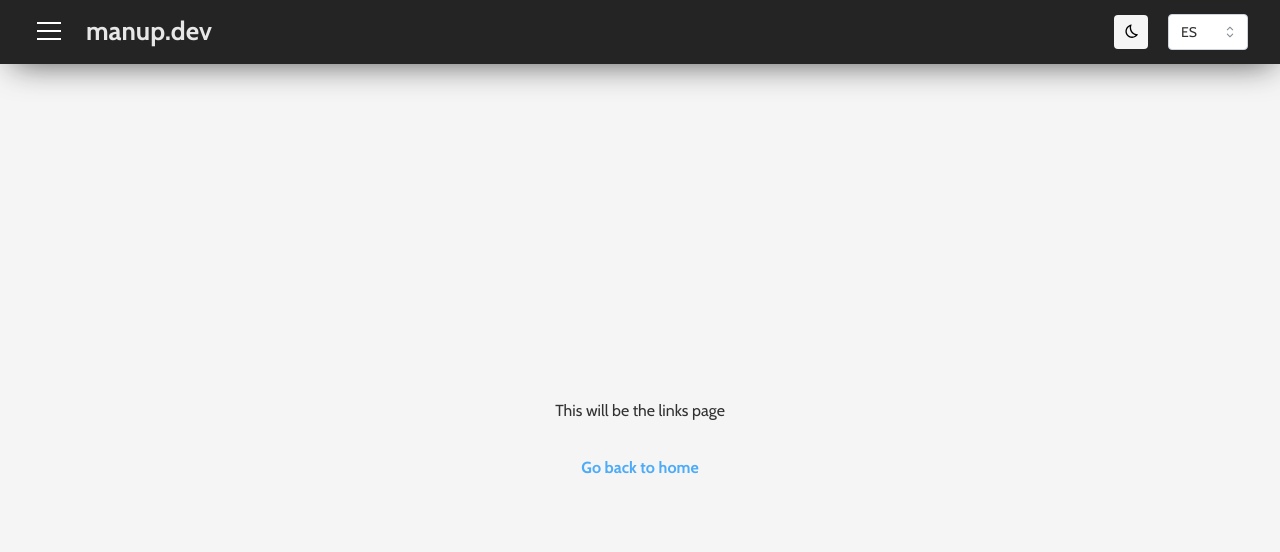
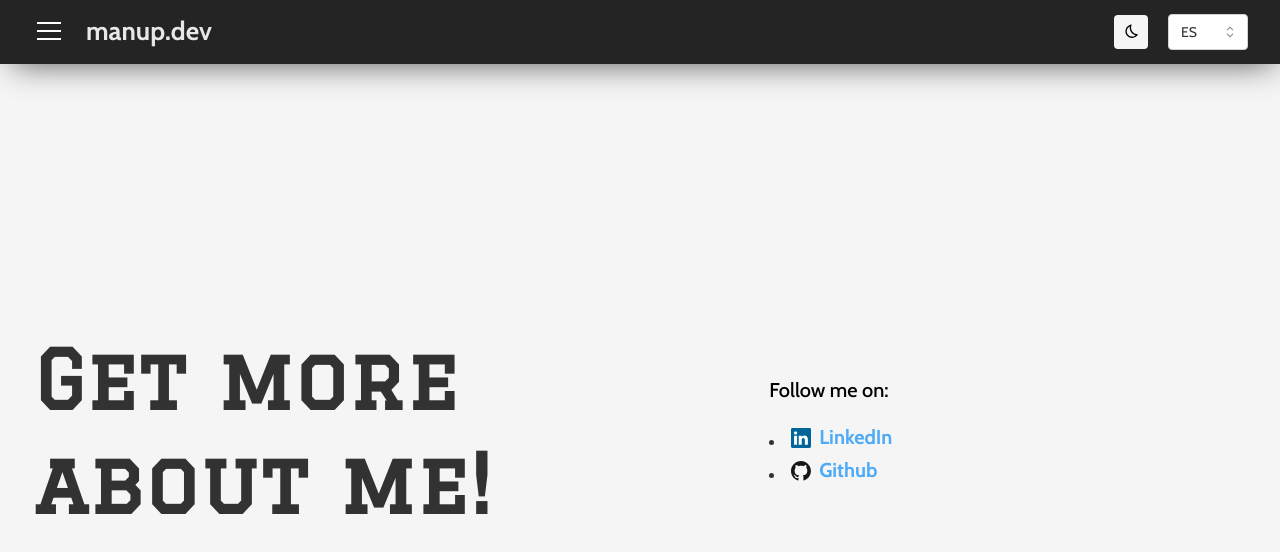
Before and after one commit to mperezy/manupdev, a React (Vite) app: page /links in a window 1280 px wide. Shown: the top 552 px of the page. Built offline with nearby package versions, Linux system fonts and the light colour scheme; a web font is replaced by a local one.

Commit message:
Add content for Links page
- Add LinkedIn SVG icon.

- Move heading component from home page component into a separated component file.

- Call use-orientation hook to detect when screen is landscape in order to avoid parent min-height.

```diff
--- /dev/null
+++ b/src/components/heading.tsx
@@ -0,0 +1,27 @@
+import type { ElementType, ReactNode } from 'react';
+import type { TitleProps } from '@mantine/core';
+import { Title } from '@mantine/core';
+
+type HeadingProps = {
+  as?: ElementType;
+  color?: TitleProps['c'];
+  children: ReactNode;
+  fontWeight?: TitleProps['fw'];
+  width?: TitleProps['w'];
+};
+
+export default ({ as, color, children, fontWeight, width }: HeadingProps) => (
+  <Title
+    variant='heading'
+    order={1}
+    w={width}
+    fz={{ base: '2rem', md: '5rem' }}
+    ta={{ base: 'center', md: 'left' }}
+    c={color}
+    component={as}
+    fw={fontWeight}
+    style={{ transition: 'all 0.5s' }}
+  >
+    {children}
+  </Title>
+);
--- a/src/components/icons/tech/github.tsx
+++ b/src/components/icons/tech/github.tsx
@@ -2,15 +2,20 @@
 
 import type { SVGProps } from 'react';
 
-export default ({ width = 20, height = 20 }: SVGProps<SVGElement>) => (
+export default ({
+  width = 20,
+  height = 20,
+  ...rest
+}: Omit<SVGProps<SVGElement>, 'ref'>) => (
   <svg
     xmlns='http://www.w3.org/2000/svg'
     width={width} // '2500'
     height={height} // '2432'
     viewBox='0 0 256 249'
     preserveAspectRatio='xMinYMin meet'
+    {...rest}
   >
-    <g fill='#161614'>
+    <g fill={rest.fill ?? '#161614'}>
       <path d='M127.505 0C57.095 0 0 57.085 0 127.505c0 56.336 36.534 104.13 87.196 120.99 6.372 1.18 8.712-2.766 8.712-6.134 0-3.04-.119-13.085-.173-23.739-35.473 7.713-42.958-15.044-42.958-15.044-5.8-14.738-14.157-18.656-14.157-18.656-11.568-7.914.872-7.752.872-7.752 12.804.9 19.546 13.14 19.546 13.14 11.372 19.493 29.828 13.857 37.104 10.6 1.144-8.242 4.449-13.866 8.095-17.05-28.32-3.225-58.092-14.158-58.092-63.014 0-13.92 4.981-25.295 13.138-34.224-1.324-3.212-5.688-16.18 1.235-33.743 0 0 10.707-3.427 35.073 13.07 10.17-2.826 21.078-4.242 31.914-4.29 10.836.048 21.752 1.464 31.942 4.29 24.337-16.497 35.029-13.07 35.029-13.07 6.94 17.563 2.574 30.531 1.25 33.743 8.175 8.929 13.122 20.303 13.122 34.224 0 48.972-29.828 59.756-58.22 62.912 4.573 3.957 8.648 11.717 8.648 23.612 0 17.06-.148 30.791-.148 34.991 0 3.393 2.295 7.369 8.759 6.117 50.634-16.879 87.122-64.656 87.122-120.973C255.009 57.085 197.922 0 127.505 0' />
       <path d='M47.755 181.634c-.28.633-1.278.823-2.185.389-.925-.416-1.445-1.28-1.145-1.916.275-.652 1.273-.834 2.196-.396.927.415 1.455 1.287 1.134 1.923M54.027 187.23c-.608.564-1.797.302-2.604-.589-.834-.889-.99-2.077-.373-2.65.627-.563 1.78-.3 2.616.59.834.899.996 2.08.36 2.65M58.33 194.39c-.782.543-2.06.034-2.849-1.1-.781-1.133-.781-2.493.017-3.038.792-.545 2.05-.055 2.85 1.07.78 1.153.78 2.513-.019 3.069M65.606 202.683c-.699.77-2.187.564-3.277-.488-1.114-1.028-1.425-2.487-.724-3.258.707-.772 2.204-.555 3.302.488 1.107 1.026 1.445 2.496.7 3.258M75.01 205.483c-.307.998-1.741 1.452-3.185 1.028-1.442-.437-2.386-1.607-2.095-2.616.3-1.005 1.74-1.478 3.195-1.024 1.44.435 2.386 1.596 2.086 2.612M85.714 206.67c.036 1.052-1.189 1.924-2.705 1.943-1.525.033-2.758-.818-2.774-1.852 0-1.062 1.197-1.926 2.721-1.951 1.516-.03 2.758.815 2.758 1.86M96.228 206.267c.182 1.026-.872 2.08-2.377 2.36-1.48.27-2.85-.363-3.039-1.38-.184-1.052.89-2.105 2.367-2.378 1.508-.262 2.857.355 3.049 1.398' />
     </g>
--- a/src/components/icons/tech/index.tsx
+++ b/src/components/icons/tech/index.tsx
@@ -15,6 +15,7 @@ import Github from 'components/icons/tech/github';
 import Gitlab from 'components/icons/tech/gitlab';
 import GraphQL from 'components/icons/tech/graphql';
 import Jquery from 'components/icons/tech/jquery';
+import LinkedIn from 'components/icons/tech/linked-in';
 import Mantine from 'components/icons/tech/mantine';
 import MongoDB from 'components/icons/tech/mongodb';
 import NextJS from 'components/icons/tech/nextjs';
@@ -45,6 +46,7 @@ const techIcons: Record<Tech, ComponentType<SVGProps<SVGElement>>> = {
   Gitlab,
   GraphQL,
   jQuery: Jquery,
+  LinkedIn,
   Mantine,
   MongoDB,
   'Next.js': NextJS,
--- /dev/null
+++ b/src/components/icons/tech/linked-in.tsx
@@ -0,0 +1,23 @@
+/* eslint-disable max-len */
+
+import type { SVGProps } from 'react';
+
+export default ({ width = 20, height = 20 }: SVGProps<SVGElement>) => (
+  <svg
+    xmlns='http://www.w3.org/2000/svg'
+    width={width} // '2490'
+    height={height} // '2500'
+    viewBox='0 0 256 256'
+  >
+    <g fill='none'>
+      <path
+        d='M0 18.338C0 8.216 8.474 0 18.92 0h218.16C247.53 0 256 8.216 256 18.338v219.327C256 247.79 247.53 256 237.08 256H18.92C8.475 256 0 247.791 0 237.668V18.335z'
+        fill='#069'
+      />
+      <path
+        d='M77.796 214.238V98.986H39.488v115.252H77.8zM58.65 83.253c13.356 0 21.671-8.85 21.671-19.91-.25-11.312-8.315-19.915-21.417-19.915-13.111 0-21.674 8.603-21.674 19.914 0 11.06 8.312 19.91 21.169 19.91h.248zM99 214.238h38.305v-64.355c0-3.44.25-6.889 1.262-9.346 2.768-6.885 9.071-14.012 19.656-14.012 13.858 0 19.405 10.568 19.405 26.063v61.65h38.304v-66.082c0-35.399-18.896-51.872-44.099-51.872-20.663 0-29.738 11.549-34.78 19.415h.255V98.99H99.002c.5 10.812-.003 115.252-.003 115.252z'
+        fill='#fff'
+      />
+    </g>
+  </svg>
+);
--- a/src/components/tech-badge/types.d.ts
+++ b/src/components/tech-badge/types.d.ts
@@ -15,6 +15,7 @@ type Tech =
   | 'Gitlab'
   | 'GraphQL'
   | 'jQuery'
+  | 'LinkedIn'
   | 'Mantine'
   | 'MongoDB'
   | 'Next.js'
--- a/src/pages/home.tsx
+++ b/src/pages/home.tsx
@@ -1,32 +1,9 @@
-import type { ElementType, ReactNode } from 'react';
 import { TypeAnimation } from 'react-type-animation';
-import type { TitleProps } from '@mantine/core';
-import { em, Flex, Image, Stack, Text, Title } from '@mantine/core';
+import { em, Flex, Image, Stack, Text } from '@mantine/core';
 import { useMediaQuery } from '@mantine/hooks';
+import Heading from 'components/heading';
 import MainLayout from 'components/main-layout';
 import useTheme from 'hooks/use-theme';
-
-type HeadingProps = {
-  as?: ElementType;
-  color?: TitleProps['c'];
-  children: ReactNode;
-  fontWeight?: TitleProps['fw'];
-};
-
-const Heading = ({ as, color, children, fontWeight }: HeadingProps) => (
-  <Title
-    variant='heading'
-    order={1}
-    fz={{ base: '2rem', md: '5rem' }}
-    ta={{ base: 'center', md: 'left' }}
-    c={color}
-    component={as}
-    fw={fontWeight}
-    style={{ transition: 'all 0.5s' }}
-  >
-    {children}
-  </Title>
-);
 
 export default () => {
   const { isLightTheme } = useTheme();
@@ -83,6 +60,7 @@ export default () => {
             w={{ base: '100%', md: '95%' }}
             ta={{ base: 'center', md: 'left' }}
             fz={{ base: 'lg', md: 'xl' }}
+            style={{ transition: 'all 0.5s' }}
           >
             Welcome to my website! you will get a sneak peek my professional
             work. I'm a software engineer who truly loves writing code and
@@ -98,7 +76,7 @@ export default () => {
             radius='50rem'
             style={{
               boxShadow: '2px 2px 57px 7px rgba(20,20,20,0.99)',
-              border: '.25rem #F5F5F5 solid',
+              border: '.45rem #F5F5F5 solid',
               transition: 'all 0.5s',
             }}
           />
--- a/src/pages/links.tsx
+++ b/src/pages/links.tsx
@@ -1,12 +1,83 @@
-import { Stack } from '@mantine/core';
-import Link from 'components/link';
+import type { ReactNode } from 'react';
+import { em, Anchor, Flex, List, Stack, Text } from '@mantine/core';
+import { useMediaQuery, useOrientation } from '@mantine/hooks';
+import Heading from 'components/heading';
+import Icon from 'components/icons/tech';
 import MainLayout from 'components/main-layout';
+import useTheme from 'hooks/use-theme';
 
-export default () => (
-  <MainLayout fullyCentered>
-    <Stack align='center'>
-      <p>This will be the links page</p>
-      <Link to='/'>Go back to home</Link>
-    </Stack>
-  </MainLayout>
-);
+type SocialMedia = {
+  text: string;
+  url: string;
+  icon: ReactNode;
+};
+
+export default () => {
+  const { isLightTheme } = useTheme();
+  const { type: orientation } = useOrientation();
+  const isTabletWidth = useMediaQuery(`(max-width: ${em(991)})`);
+
+  const SOCIAL_MEDIA: SocialMedia[] = [
+    {
+      text: 'LinkedIn',
+      url: 'http://linkedin.com/in/manuel-pérez-600322157',
+      icon: <Icon name='LinkedIn' />,
+    },
+    {
+      text: 'Github',
+      url: 'https://github.com/mperezy',
+      icon: <Icon name='Github' fill={!isLightTheme ? '#FFF' : undefined} />,
+    },
+  ];
+
+  return (
+    <MainLayout
+      fullyCentered
+      minHeight={orientation === 'landscape-primary' ? 'none' : ''}
+    >
+      <Flex
+        data-test-id='LINKS_PAGE'
+        w='100%'
+        direction={{ base: 'column', md: 'row' }}
+        gap={{ base: '2rem', md: 'lg' }}
+        align='center'
+        justify='space-evenly'
+      >
+        <Heading width={{ base: '100%', md: '60%' }}>
+          Get more about me!
+        </Heading>
+
+        <Stack
+          w={{ base: '100%', md: '40%' }}
+          align={isTabletWidth ? 'center' : 'flex-start'}
+        >
+          <Text
+            variant='label'
+            fz={{ base: 'lg', md: 'xl' }}
+            style={{ transition: 'all 0.5s' }}
+          >
+            Follow me on:
+          </Text>
+
+          <List>
+            {SOCIAL_MEDIA.map(({ text, url, icon }, index) => (
+              <List.Item key={index}>
+                <Flex align='center' gap='.5rem'>
+                  {icon}
+                  <Anchor
+                    href={url}
+                    target='_blank'
+                    fz={{ base: 'lg', md: 'xl' }}
+                    style={{ transition: 'all 0.5s' }}
+                  >
+                    {text}
+                  </Anchor>
+                </Flex>
+              </List.Item>
+            ))}
+          </List>
+        </Stack>
+      </Flex>
+    </MainLayout>
+  );
+};
```
